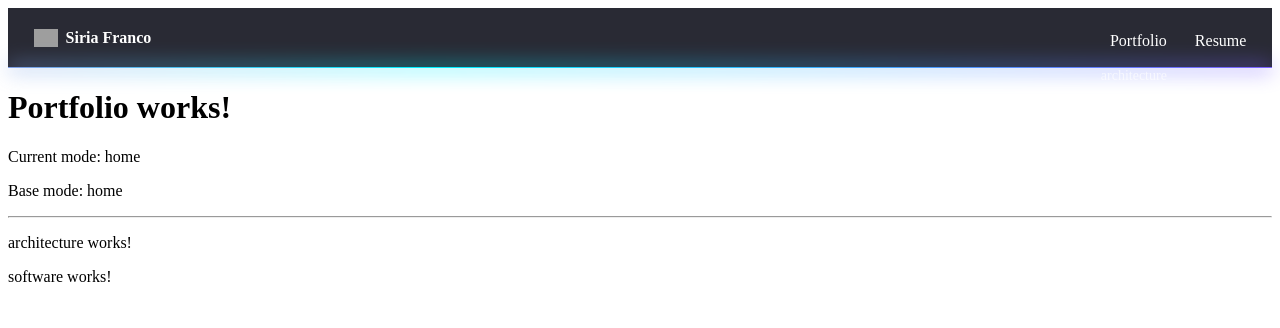
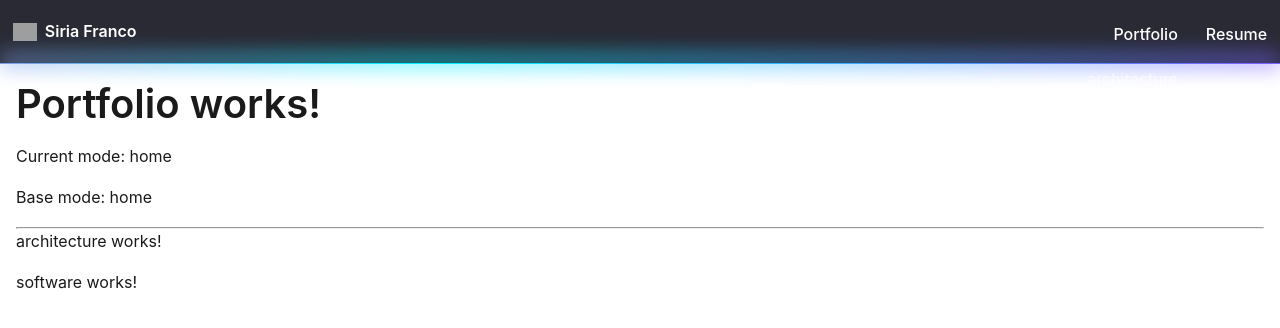
Before and after one commit to siriFranco/siriafranco-portfolio, an Angular app: page /home/portfolio in a window 1280 px wide. Shown: the top 328 px of the page. Built offline with nearby package versions, Linux system fonts and the light colour scheme; grey boxes are pictures that could not be loaded.

Commit message:
feat: gral styles files

```diff
--- a/src/app/app.component.html
+++ b/src/app/app.component.html
@@ -1,2 +1,5 @@
 <app-navbar></app-navbar>
-<router-outlet></router-outlet>
+
+<main class="page">
+  <router-outlet></router-outlet>
+</main>
--- a/src/app/shared/components/navbar/navbar.component.scss
+++ b/src/app/shared/components/navbar/navbar.component.scss
@@ -6,7 +6,7 @@
   align-items: center;
   background: #292a34;
   color: white;
-  padding: 14px clamp(16px, 2vw, 32px);
+  padding: 12px clamp(10px, 1vw, 20px);
 
   /* 🔥 Glow difuso (tipo Siri) */
   &::before {
@@ -15,7 +15,7 @@
     bottom: -4px; // 🔥 sobresale un poco
     left: 0;
     width: 100%;
-    height: 8px;
+    height: 15px;
 
     background: linear-gradient(
       90deg,
@@ -40,7 +40,7 @@
     bottom: 0;
     left: 0;
     width: 100%;
-    height: 1px;
+    height: 0.5px;
 
     background: linear-gradient(
       90deg,
@@ -73,7 +73,7 @@
   }
 
   &__toggle {
-    font-size: 24px;
+    //font-size: 24px;
     cursor: pointer;
   }
 
@@ -102,7 +102,6 @@
     a {
       color: white;
       text-decoration: none;
-      margin: 10px 0;
       transition: opacity 0.2s ease;
 
       &:hover {
@@ -137,7 +136,7 @@
     margin-left: 10px;
 
     a {
-      font-size: 14px;
+      //font-size: 14px;
       padding-left: 8px;
       opacity: 0.65;
       margin: 4px 0;
--- a/src/styles.scss
+++ b/src/styles.scss
@@ -1 +1,6 @@
 /* You can add global styles to this file, and also import other style files */
+@import '../src/styles/abstracts/mixins';
+@import '../src/styles/abstracts/variables';
+@import '../src/styles/base/reset';
+@import '../src/styles/base/typography';
+@import '../src/styles/base/layout';
--- /dev/null
+++ b/src/styles/abstracts/_mixins.scss
@@ -0,0 +1,12 @@
+// 📱 Media query simple
+@mixin respond($breakpoint) {
+  @if $breakpoint == sm {
+    @media (min-width: 640px) { @content; }
+  }
+  @if $breakpoint == md {
+    @media (min-width: 768px) { @content; }
+  }
+  @if $breakpoint == lg {
+    @media (min-width: 1024px) { @content; }
+  }
+}
--- /dev/null
+++ b/src/styles/abstracts/_variables.scss
@@ -0,0 +1,22 @@
+// 🎨 Colores
+$color-text: #1a1a1a;
+$color-muted: #6b7280;
+$color-primary: #2563eb;
+$color-background: #ffffff;
+
+// 🔤 Tipografía
+$font-primary: 'Inter', 'Segoe UI', 'Helvetica', 'Arial', sans-serif;
+
+// 📏 Tamaños de fuente
+$font-xs: 0.75rem;
+$font-sm: 0.875rem;
+$font-md: 1rem;
+$font-lg: 1.25rem;
+$font-xl: 1.75rem;
+$font-xxl: 2.5rem;
+
+// 📐 Espaciado
+$spacing-xs: 0.25rem;
+$spacing-sm: 0.5rem;
+$spacing-md: 1rem;
+$spacing-lg: 2rem;
--- /dev/null
+++ b/src/styles/base/_layout.scss
@@ -0,0 +1 @@
+.page { padding: 1rem; }
--- /dev/null
+++ b/src/styles/base/_reset.scss
@@ -0,0 +1,27 @@
+// 🔄 Reset moderno
+
+*,
+*::before,
+*::after {
+  box-sizing: border-box;
+  margin: 0;
+  padding: 0;
+}
+
+html, body {
+  height: 100%;
+}
+
+body {
+  -webkit-font-smoothing: antialiased;
+  text-rendering: optimizeLegibility;
+}
+
+img, picture, video, canvas, svg {
+  display: block;
+  max-width: 100%;
+}
+
+button, input, textarea, select {
+  font: inherit;
+}
--- /dev/null
+++ b/src/styles/base/_typography.scss
@@ -0,0 +1,63 @@
+@import '../abstracts/variables';
+
+// 🌍 Base global
+body {
+  font-family: $font-primary;
+  font-size: $font-md;
+  line-height: 1.6;
+  color: $color-text;
+  background-color: $color-background;
+  //padding: 1rem;
+}
+
+// 🔠 Headings
+h1, h2, h3, h4, h5, h6 {
+  font-family: $font-primary;
+  font-weight: 600;
+  line-height: 1.2;
+  color: $color-text;
+}
+
+// 📏 Jerarquía
+h1 { font-size: $font-xxl; margin-bottom: $spacing-md; }
+h2 { font-size: $font-xl;  margin-bottom: $spacing-sm; }
+h3 { font-size: $font-lg; }
+h4 { font-size: $font-md; }
+h5 { font-size: $font-sm; }
+h6 { font-size: $font-xs; }
+
+// 📝 Párrafos
+p {
+  font-size: $font-md;
+  color: $color-text;
+  margin-bottom: $spacing-md;
+}
+
+// 🔗 Links
+a {
+  color: $color-primary;
+  text-decoration: none;
+
+  &:hover {
+    text-decoration: underline;
+  }
+}
+
+// 🧾 Texto auxiliar
+small {
+  font-size: $font-sm;
+  color: $color-muted;
+}
+
+// 🔠 Strong
+strong {
+  font-weight: 600;
+}
+
+.container {
+  width: 100%;
+  max-width: 1200px;
+  margin: 0 auto;
+  padding-left: 1rem;
+  padding-right: 1rem;
+}
--- /dev/null
+++ b/src/styles/styles.scss
@@ -0,0 +1,5 @@
+@import './abstracts/variables';
+@import './abstracts/mixins';
+@import './base/reset';
+@import './base/typography';
+@import './base/layout';
```
